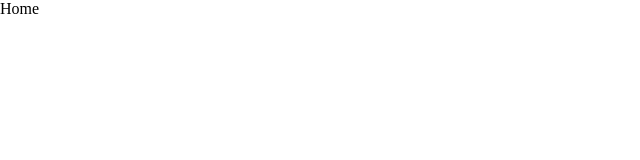
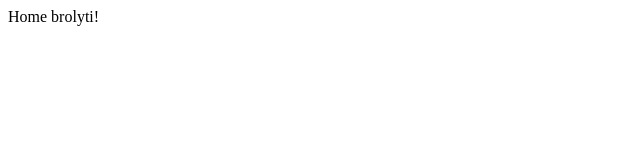
Before and after one commit to cesn4/discovery-app-learning, a React app: page / in a window 1280 px wide. Shown: the top 160 px of the page, without its empty margins (0-640 px from the left). Built offline with nearby package versions, Linux system fonts and the light colour scheme.

Commit message:
react router added

```diff
--- a/package.json
+++ b/package.json
@@ -29,6 +29,7 @@
   },
   "dependencies": {
     "react": "^16.12.0",
-    "react-dom": "^16.12.0"
+    "react-dom": "^16.12.0",
+    "react-router-dom": "^5.1.2"
   }
 }
--- a/src/App.jsx
+++ b/src/App.jsx
@@ -1,12 +1,25 @@
 import React from 'react';
+// react-router-dom reikalingas kad galetum kurt 'virtualius' puslapius, va linkas su detalesnem instrukcijom
+// https://reacttraining.com/react-router/web/example/basic
+import {
+    BrowserRouter as Router,
+    Switch,
+    Route,
+} from 'react-router-dom';
 
-import '~/styles/styles.scss';
+import Home from '~/views/Home';
 
 const App = () => {
     return (
-        <div className="app">
-            Home
-        </div>
+        <Router>
+            <Switch>
+                {/* Eilute po apacia nurodo kad pagrindinis route (http://localhost:3000) atidarys Home view komponenta */}
+                {/* Jeigu path parasytum <Route exact path="/home"> tokiu atveju reiktu narsyklej suvest http://localhost:3000/home */}
+                <Route exact path="/">
+                    <Home />
+                </Route>
+            </Switch>
+        </Router>
     )
 };
 
--- a/src/index.js
+++ b/src/index.js
@@ -1,6 +1,5 @@
 import React from 'react';
 import ReactDOM from 'react-dom';
-
 import App from '~/App';
 
 ReactDOM.render(
--- /dev/null
+++ b/src/views/Home/Home.jsx
@@ -0,0 +1,11 @@
+import React from 'react';
+
+import './Home.scss';
+
+const Home = () => {
+    return (
+        <div className="home">Home brolyti!</div>
+    )
+};
+
+export default Home;
--- /dev/null
+++ b/src/views/Home/index.js
@@ -0,0 +1 @@
+export { default } from './Home';
```
Also changed, not shown: src/views/Home/Home.scss (added), 1 other file (tests, documents, lock files or other folders).
